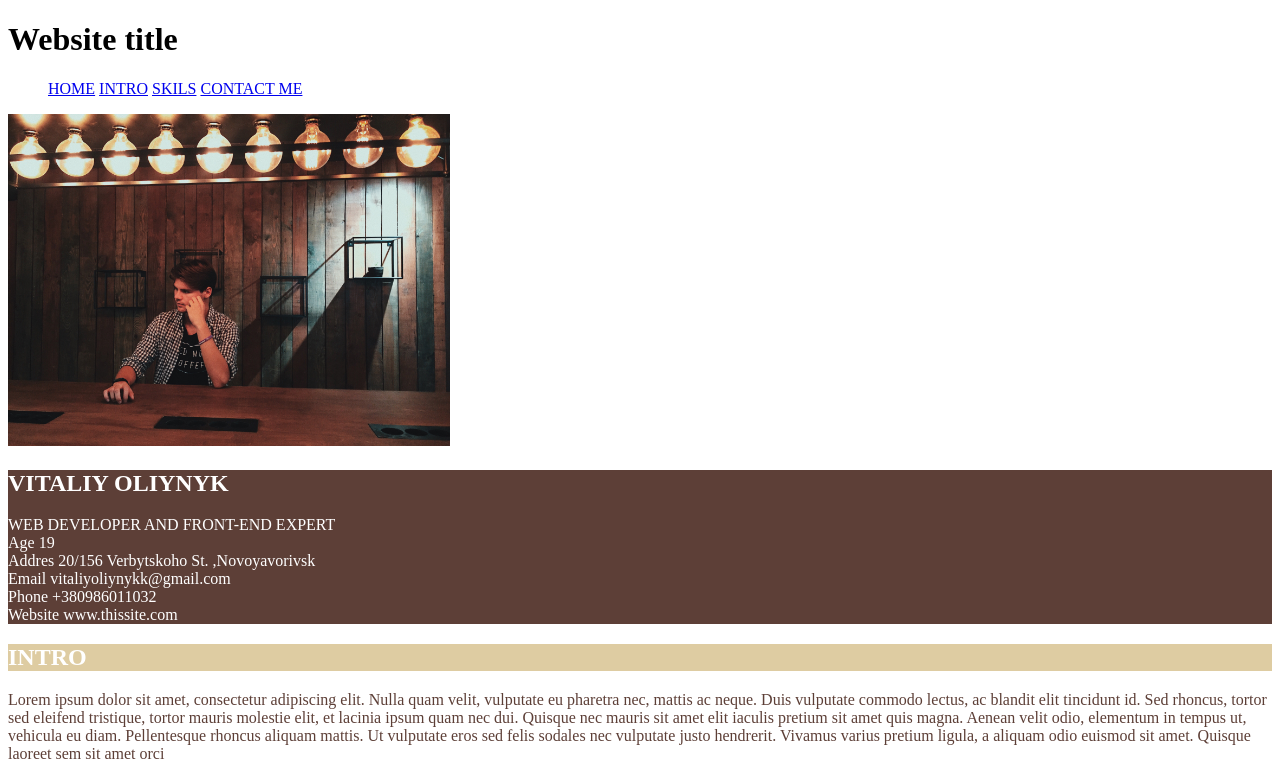
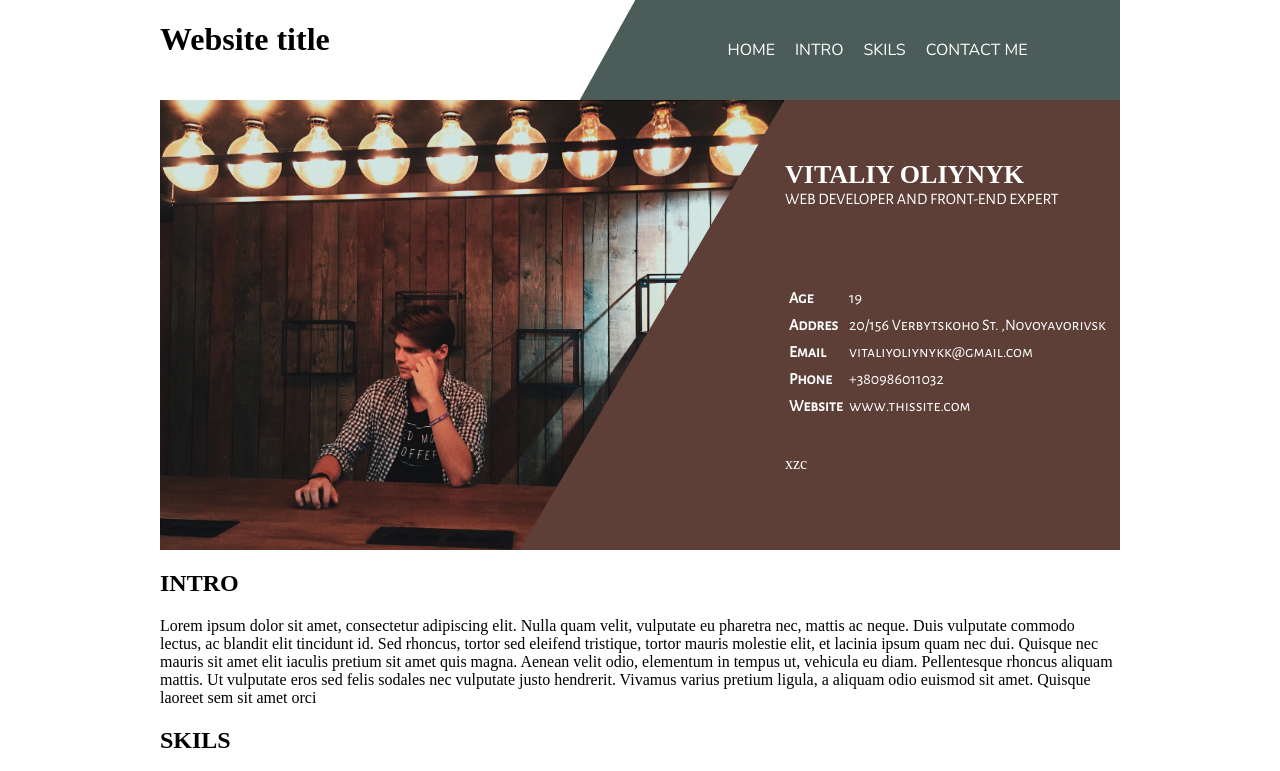
Before and after one commit to vitaliyoliynykk/my-site, a plain HTML site: page index.html in a window 1280 px wide. Shown: the top 771 px of the page. Drawn offline with nearby package versions, Linux system fonts and the light colour scheme; a web font is replaced by a local one.

Commit message:
Made header and started to do about section

```diff
--- a/css/index.css
+++ b/css/index.css
@@ -1,58 +1,85 @@
+@import url('https://fonts.googleapis.com/css?family=Nunito');
+@import url('https://fonts.googleapis.com/css?family=BioRhyme');
+@import url('https://fonts.googleapis.com/css?family=Alegreya+Sans+SC');
+
+body{
+    width:960px;
+    margin:0 auto;
+}
 p{
     margin:0px;
 }
-nav ul li {
-    display: inline-block;
-    list-style-type: none;
+header{
+    display: grid;
+    grid-template-columns: 420px 55px 1fr;
+    height: 100px;
 }
-
-.about > img {
-    width:35%;
-    height:35%;
+.header-triangle{
+    background-image: url('../img/header-triangle.svg');
 }
-
-#personal-info{
+.header-nav{
+    background-color: #4b5c59;
+    display: flex;
+    justify-content:center;
+    align-items:center;
+}
+nav{
+    width: 320px;
+    display: flex;
+    justify-content: space-around;
+}
+nav a{
+    text-decoration: none;
+    color:white;
+    font-family: 'Nunito', sans-serif;
+}
+.about{
+    height: 450px;
+    display: grid;
+    grid-template-columns: 625px 1fr;
+}
+.about-photo{
+    background: url('../img/main_photo.jpg');
+    background-size: cover;
+    display: grid;
+    grid-template-columns: 360px 1fr;
+}
+.about-triangle{
+    background: url('../img/about-triangle.svg');
+}
+.personal-info{
     background-color: #5d3f37;
+    color: white;
+    display: grid;
+    grid-template-rows: 150px 205px 1fr;
 }
-#personal-info h2,div{
-    color: white;
+.personal-info h2{
+    font-family: 'BioRhyme', serif;
+    font-size: 26px;
+}
+.personal-info div:first-child h2{
+   margin-bottom: 0px;
+   margin-top: 60px;
+}
+.personal-info div:first-child p{
+   font-family: 'Alegreya Sans SC', sans-serif;
 }
 .personal-info-item p{
-     display: inline-block;
+    display: inline;
+    font-size: 16px;
+    font-family: 'Alegreya Sans SC', sans-serif;
 }
-.triangle {
-    background-color: #decca2;
+.personal-info-item{
+    width: 320px;
+    margin: 4px;
+    display: grid;
+    grid-template-columns: 60px 1fr;
 }
-.triangle p{
-    color: #5d3f37;
+.personal-info-item p:first-child{
+    font-weight: bold;
 }
-.content-text {
-    color: #5d3f37;
+.info-items-wraper{
+    display: flex;
+    flex-direction:column;
+    justify-content:center;
 }
-.skill-name{
-    background-color: #4b5c59;
-}
-.form-container{
-    width: 450px;
-    height: 250px;
-    background-color: #4b5c59;
-}
-.form-container input,textarea{
-   display: block;
-}
-.submit-button {
-    width:150px;
-    height:25px;
-    background-color: #decca2;
-    border-width: 0px;
-    color: white;
-}
-
-footer{
-    background-color: #5d3f37;
-    height: 50px;
-}
-footer p{
-    text-align: center;
-    color: white
-}
--- a/index.html
+++ b/index.html
@@ -9,22 +9,31 @@
 </head>
 <body>
     <header>
+        <div class="header-logo">
             <h1>Website title</h1>
+        </div>
+        <div class="header-triangle"> </div>
+        <div class="header-nav">
             <nav>
-            <ul>
-                <li><a href="index.html">HOME</a></li>
-                <li><a href="index.html">INTRO</a></li>
-                <li><a href="index.html">SKILS</a></li>
-                <li><a href="index.html">CONTACT ME</a></li>
-            </ul>
+                <a href="index.html">HOME</a>
+                <a href="index.html">INTRO</a>
+                <a href="index.html">SKILS</a>
+                <a href="index.html">CONTACT ME</a>
             </nav>
+        </div>
     </header>
     <main>
         <section class="about">
-            <img src="img/main_photo.jpg" alt="my-photo">
-            <div id="personal-info">
+            <div class="about-photo">
+                <div></div>
+                <div class="about-triangle"></div>
+            </div>
+            <div class="personal-info">
+                <div>
                     <h2>VITALIY OLIYNYK</h2>
                     <p>WEB DEVELOPER AND FRONT-END EXPERT</p>
+                </div>
+                <div class="info-items-wraper">
                     <div class="personal-info-item">
                     <p>Age</p>
                     <p>19</p>
@@ -44,6 +53,10 @@
                  <div class="personal-info-item">
                     <p>Website</p>
                     <p>www.thissite.com</p>
+                </div>
+                </div>
+                <div>
+                    xzc
                 </div>
             </div>
         </section>
```
Also changed, not shown: img/about-triangle.svg (added), img/header-triangle.svg (added). Lines whose indentation alone changed are shown as unchanged.
